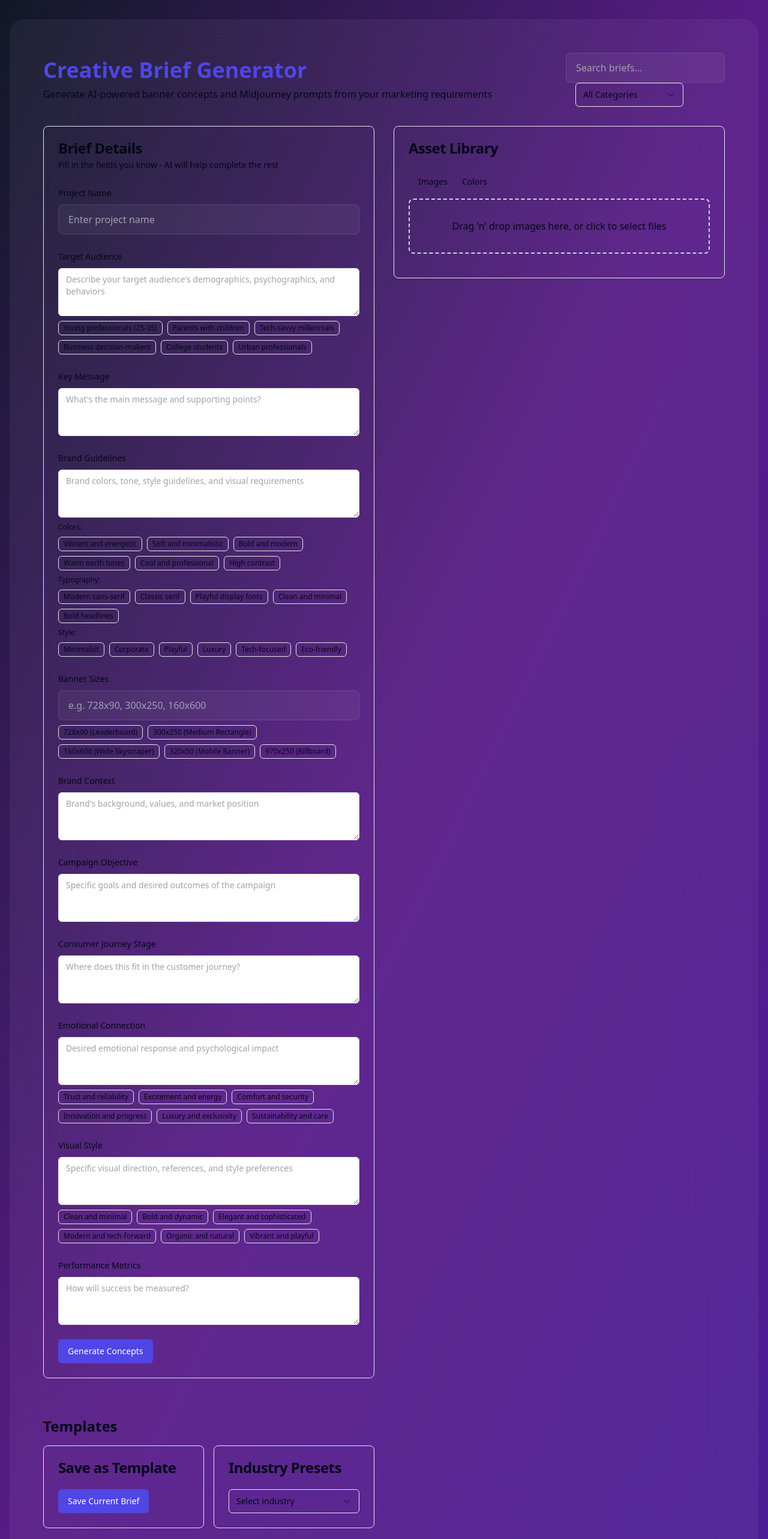
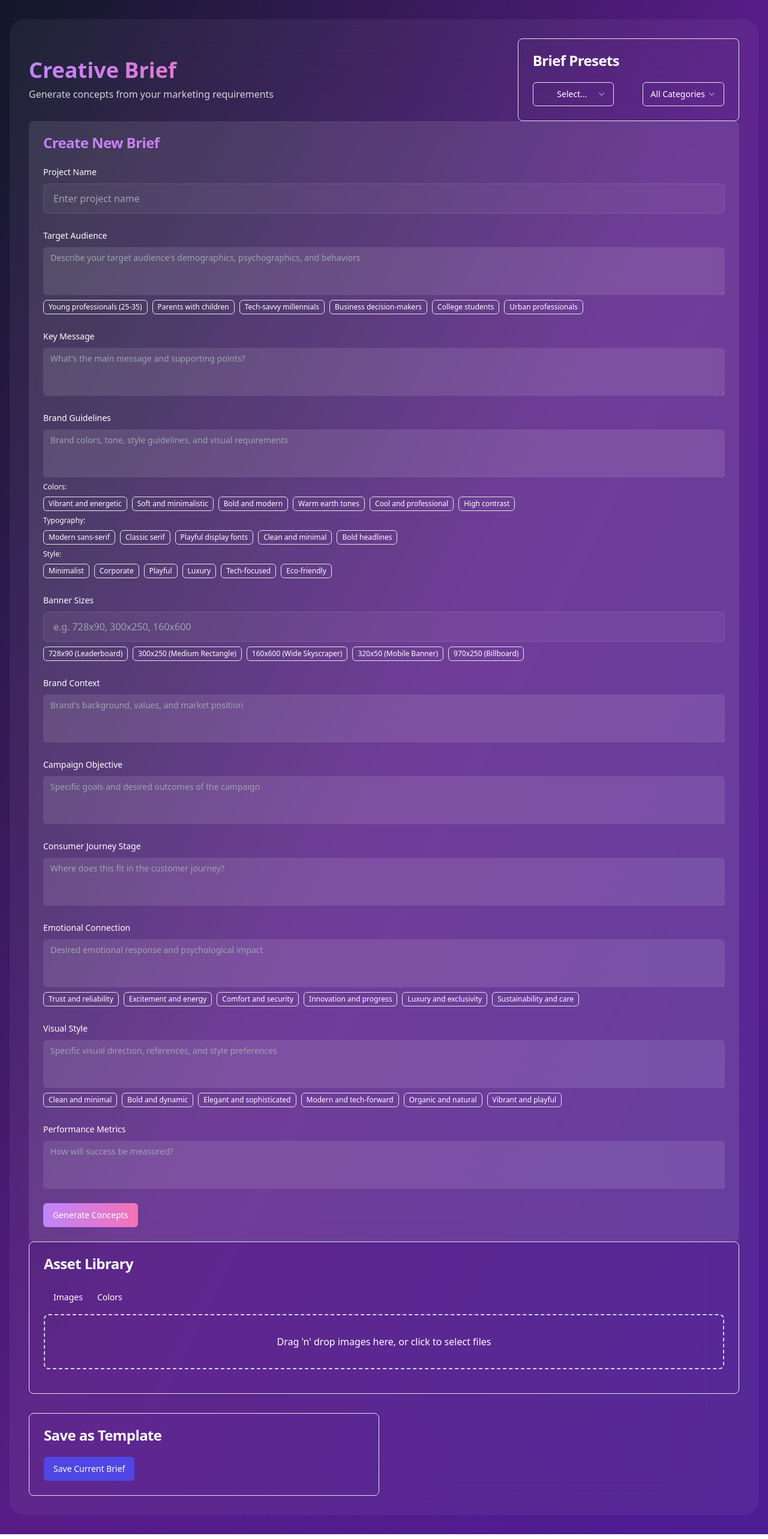
Before and after one commit to Zubariev/AdNate, a React (Vite) app: page /brief in a window 1280 px wide. Shown: the top 2566 px of the page at 60% size. Built offline with nearby package versions, Linux system fonts and the light colour scheme; what drizzle-zod would draw is missing.

Commit message:
fix style of brief page

```diff
--- a/src/pages/brief/home.tsx
+++ b/src/pages/brief/home.tsx
@@ -160,24 +160,40 @@ export default function Home() {
   }
 
   return (
-    <div className="min-h-screen p-6 bg-background">
-      <div className="max-w-6xl mx-auto space-y-8">
+    <div className="min-h-screen text-white">
         <div className="flex items-center justify-between">
           <div className="space-y-2">
-            <h1 className="text-4xl font-bold text-primary">Creative Brief Generator</h1>
-            <p className="text-muted-foreground">
-              Generate AI-powered banner concepts and Midjourney prompts from your marketing requirements
+            <h1 className="text-4xl font-bold text-transparent bg-clip-text bg-gradient-to-r from-purple-400 to-pink-400">
+              Creative Brief
+            </h1>
+            <p className="text-gray-300">
+              Generate concepts from your marketing requirements
             </p>
           </div>
-          <div className="space-x-4">
-            <Input
-              placeholder="Search briefs..."
-              value={searchQuery}
-              onChange={(e) => setSearchQuery(e.target.value)}
-              className="w-64"
-            />
+          <Card>
+              <CardHeader>
+                <CardTitle>Brief Presets</CardTitle>
+              </CardHeader>
+              <CardContent>
+                <div className="flex gap-12">
+                  <Select onValueChange={(industry) => {
+                    const template = industryTemplates[industry as keyof typeof industryTemplates];
+                    form.reset(template);
+                  }}>
+                    <SelectTrigger>
+                      <SelectValue placeholder="Select industry" />
+                    </SelectTrigger>
+                    <SelectContent>
+                      {Object.keys(industryTemplates).map(industry => (
+                        <SelectItem key={industry} value={industry}>
+                          {industry.charAt(0).toUpperCase() + industry.slice(1)}
+                        </SelectItem>
+                      ))}
+                    </SelectContent>
+                  </Select>
+
                   <Select value={selectedCategory} onValueChange={setSelectedCategory}>
-              <SelectTrigger className="w-[180px]">
+                    <SelectTrigger>
                       <SelectValue placeholder="Select category" />
                     </SelectTrigger>
                     <SelectContent>
@@ -189,15 +205,15 @@ export default function Home() {
                     </SelectContent>
                   </Select>
                 </div>
+              </CardContent>
+            </Card>
         </div>
 
-        <div className="grid gap-8 md:grid-cols-2">
-          <Card>
+        <Card className="text-white border-0 bg-white/10 backdrop-blur-lg">
           <CardHeader>
-              <CardTitle>Brief Details</CardTitle>
-              <CardDescription>
-                Fill in the fields you know - AI will help complete the rest
-              </CardDescription>
+            <CardTitle className="text-transparent bg-clip-text bg-gradient-to-r from-purple-400 to-pink-400">
+              Create New Brief
+            </CardTitle>
           </CardHeader>
           <CardContent>
             <Form {...form}>
@@ -208,7 +224,7 @@ export default function Home() {
                   render={({ field }) => (
                     <FormItem>
                       <FormLabel>Project Name</FormLabel>
-                        <FormControl>
+                      <FormControl className="text-white border-0 bg-white/10 placeholder:text-gray-400 focus-visible:ring-purple-400">
                         <Input placeholder="Enter project name" {...field} />
                       </FormControl>
                       <FormMessage />
@@ -222,7 +238,7 @@ export default function Home() {
                   render={({ field }) => (
                     <FormItem>
                       <FormLabel>Target Audience</FormLabel>
-                        <FormControl>
+                      <FormControl className="text-white border-0 bg-white/10 placeholder:text-gray-400 focus-visible:ring-purple-400">
                         <Textarea
                           placeholder="Describe your target audience's demographics, psychographics, and behaviors"
                           {...field}
@@ -245,7 +261,7 @@ export default function Home() {
                   render={({ field }) => (
                     <FormItem>
                       <FormLabel>Key Message</FormLabel>
-                        <FormControl>
+                      <FormControl className="text-white border-0 bg-white/10 placeholder:text-gray-400 focus-visible:ring-purple-400">
                         <Textarea
                           placeholder="What's the main message and supporting points?"
                           {...field}
@@ -262,7 +278,7 @@ export default function Home() {
                   render={({ field }) => (
                     <FormItem>
                       <FormLabel>Brand Guidelines</FormLabel>
-                        <FormControl>
+                      <FormControl className="text-white border-0 bg-white/10 placeholder:text-gray-400 focus-visible:ring-purple-400">
                         <Textarea
                           placeholder="Brand colors, tone, style guidelines, and visual requirements"
                           {...field}
@@ -308,7 +324,7 @@ export default function Home() {
                   render={({ field }) => (
                     <FormItem>
                       <FormLabel>Banner Sizes</FormLabel>
-                        <FormControl>
+                      <FormControl className="text-white border-0 bg-white/10 placeholder:text-gray-400 focus-visible:ring-purple-400">
                         <Input placeholder="e.g. 728x90, 300x250, 160x600" {...field} />
                       </FormControl>
                       <KeywordSuggestions
@@ -329,7 +345,7 @@ export default function Home() {
                   render={({ field }) => (
                     <FormItem>
                       <FormLabel>Brand Context</FormLabel>
-                        <FormControl>
+                      <FormControl className="text-white border-0 bg-white/10 placeholder:text-gray-400 focus-visible:ring-purple-400">
                         <Textarea
                           placeholder="Brand's background, values, and market position"
                           {...field}
@@ -346,7 +362,7 @@ export default function Home() {
                   render={({ field }) => (
                     <FormItem>
                       <FormLabel>Campaign Objective</FormLabel>
-                        <FormControl>
+                      <FormControl className="text-white border-0 bg-white/10 placeholder:text-gray-400 focus-visible:ring-purple-400">
                         <Textarea
                           placeholder="Specific goals and desired outcomes of the campaign"
                           {...field}
@@ -363,7 +379,7 @@ export default function Home() {
                   render={({ field }) => (
                     <FormItem>
                       <FormLabel>Consumer Journey Stage</FormLabel>
-                        <FormControl>
+                      <FormControl className="text-white border-0 bg-white/10 placeholder:text-gray-400 focus-visible:ring-purple-400">
                         <Textarea
                           placeholder="Where does this fit in the customer journey?"
                           {...field}
@@ -380,7 +396,7 @@ export default function Home() {
                   render={({ field }) => (
                     <FormItem>
                       <FormLabel>Emotional Connection</FormLabel>
-                        <FormControl>
+                      <FormControl className="text-white border-0 bg-white/10 placeholder:text-gray-400 focus-visible:ring-purple-400">
                         <Textarea
                           placeholder="Desired emotional response and psychological impact"
                           {...field}
@@ -403,7 +419,7 @@ export default function Home() {
                   render={({ field }) => (
                     <FormItem>
                       <FormLabel>Visual Style</FormLabel>
-                        <FormControl>
+                      <FormControl className="text-white border-0 bg-white/10 placeholder:text-gray-400 focus-visible:ring-purple-400">
                         <Textarea
                           placeholder="Specific visual direction, references, and style preferences"
                           {...field}
@@ -426,7 +442,7 @@ export default function Home() {
                   render={({ field }) => (
                     <FormItem>
                       <FormLabel>Performance Metrics</FormLabel>
-                        <FormControl>
+                      <FormControl className="text-white border-0 bg-white/10 placeholder:text-gray-400 focus-visible:ring-purple-400">
                         <Textarea
                           placeholder="How will success be measured?"
                           {...field}
@@ -437,7 +453,11 @@ export default function Home() {
                   )}
                 />
 
-                  <Button type="submit" disabled={mutation.isPending}>
+                <Button
+                  type="submit"
+                  disabled={mutation.isPending}
+                  className="bg-gradient-to-r from-purple-400 to-pink-400 hover:opacity-90"
+                >
                   {mutation.isPending && (
                     <Loader2 className="w-4 h-4 mr-2 animate-spin" />
                   )}
@@ -526,7 +546,6 @@ export default function Home() {
         </div>
 
         <div className="mt-8">
-            <h2 className="mb-4 text-2xl font-bold">Templates</h2>
           <div className="grid grid-cols-2 gap-4">
             <Card>
               <CardHeader>
@@ -548,31 +567,6 @@ export default function Home() {
                 </Button>
               </CardContent>
             </Card>
-
-              <Card>
-                <CardHeader>
-                  <CardTitle>Industry Presets</CardTitle>
-                </CardHeader>
-                <CardContent>
-                  <Select onValueChange={(industry) => {
-                    const template = industryTemplates[industry as keyof typeof industryTemplates];
-                    form.reset(template);
-                  }}>
-                    <SelectTrigger>
-                      <SelectValue placeholder="Select industry" />
-                    </SelectTrigger>
-                    <SelectContent>
-                      {Object.keys(industryTemplates).map(industry => (
-                        <SelectItem key={industry} value={industry}>
-                          {industry.charAt(0).toUpperCase() + industry.slice(1)}
-                        </SelectItem>
-                      ))}
-                    </SelectContent>
-                  </Select>
-                </CardContent>
-              </Card>
-            </div>
-          </div>
           </div>
         </div>
     </div>
--- a/src/pages/brief/shared-brief.tsx
+++ b/src/pages/brief/shared-brief.tsx
@@ -16,19 +16,19 @@ export default function SharedBrief() {
 
   if (isLoading) {
     return (
-      <div className="min-h-screen bg-background flex items-center justify-center">
-        <Loader2 className="h-8 w-8 animate-spin text-primary" />
+      <div className="flex items-center justify-center min-h-screen bg-background">
+        <Loader2 className="w-8 h-8 animate-spin text-primary" />
       </div>
     );
   }
 
   if (error || !brief) {
     return (
-      <div className="min-h-screen bg-background flex items-center justify-center">
+      <div className="flex items-center justify-center min-h-screen bg-background">
         <Card className="w-full max-w-md mx-4">
           <CardContent className="pt-6">
-            <div className="flex mb-4 gap-2">
-              <AlertCircle className="h-8 w-8 text-red-500" />
+            <div className="flex gap-2 mb-4">
+              <AlertCircle className="w-8 h-8 text-red-500" />
               <h1 className="text-2xl font-bold text-gray-900">Brief Not Found</h1>
             </div>
             <p className="mt-4 text-sm text-gray-600">
@@ -41,7 +41,7 @@ export default function SharedBrief() {
   }
 
   return (
-    <div className="min-h-screen bg-background p-6">
+    <div className="min-h-screen p-6 bg-background">
       <div className="max-w-4xl mx-auto space-y-8">
         <div className="space-y-2">
           <h1 className="text-4xl font-bold text-primary">{brief.projectName}</h1>
```
Lines whose indentation alone changed are shown as unchanged.
